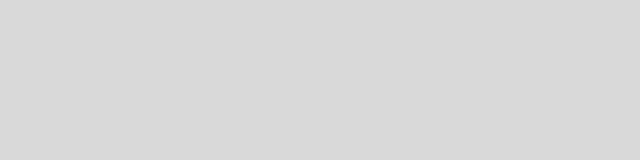
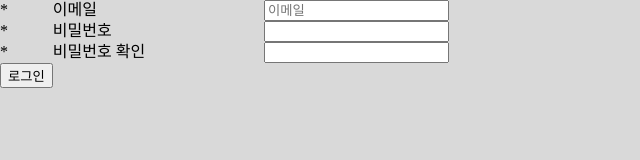
Before and after one commit to googoo81/Hi-FrontEnd-Vanilla, a website: page html/signup.html in a window 1280 px wide. Shown: the whole page, without its empty margins (0-640 px from the left). Drawn offline with nearby package versions, Linux system fonts and the light colour scheme.

Commit message:
addd email and password accord check box

```diff
--- a/html/signup.html
+++ b/html/signup.html
@@ -34,7 +34,7 @@
     <meta property="og:image:height" content="630" />
 
     <!-- Favicon -->
-    <link rel="icon" href="./images/HI_Logo_icon.png" />
+    <link rel="icon" href="../images/HI_Logo_icon.png" />
     <!--브라우저 스타일 초기화-->
     <link rel="stylesheet" href="https://cdn.jsdelivr.net/npm/reset-css@5.0.1/reset.min.css" />
     <!--Google Fonts - 나눔고딕-->
@@ -44,12 +44,35 @@
     <link rel="stylesheet" href="https://fonts.googleapis.com/icon?family=Material+Icons" />
 
     <link rel="stylesheet" href="../css/signup.css" />
+    <script defer src="../js/signup.js"></script>
 </head>
 <body>
 
-    <section>
-
-    </section>
+    <table>
+        <tr>
+            <td>*</td>
+            <td>이메일</td>
+            <td class="input-text">
+                <!-- <label for="id">@gsm.hs.kr</label> -->
+                <input id="id" type="text" maxlength="6" placeholder="이메일" />
+            </td>
+        </tr>
+        <tr >
+            <td>*</td>
+            <td>비밀번호</td>
+            <td><input type="password" name="userPW" id="pw" onchange="check_pw()"></td>
+        </tr>
+        <tr>
+            <td width="5%">*</td>
+            <td width="20%">비밀번호 확인</td>
+            <td><input type="password" name="userPW2" id="pw2" onchange="check_pw()">&nbsp;<span id="check"></span></td>
+        </tr>
+        <tr><td>
+        <a href="void:javascript(0)">
+            <button OnClick = "javascript:GoToEnroll()">로그인</button>
+        </a>
+        </tr></td>
+    </table>
 
 </body>
 </html>
--- /dev/null
+++ b/js/signup.js
@@ -0,0 +1,62 @@
+/* Id type */
+function CheckId(str)
+{
+	var reg_id = /[s][0-9][0-9][0][0-9][0-9]/;
+    if(!reg_id.test(str)) {
+        return false;
+    }
+    else {
+        return true;
+    }
+}
+
+function GoToEnroll()
+{
+
+	var obId = document.getElementById("id");
+	if (!obId.value) {
+		alert("아이디을 입력해주십시오.");
+		obId.focus();
+		return;
+	}
+	else {
+		if(!CheckId(obId.value)){
+			alert("아이디 형식이 잘못되었습니다.");
+			obId.focus();
+			return;
+		}
+	}
+}
+
+
+/* Password accord check */
+function check_pw(){
+
+    var pw = document.getElementById('pw').value;
+    var SC = ["!","@","#","$","%", "*"];
+    var check_SC = 0;
+
+    if(pw.length < 6 || pw.length>16){
+        window.alert('비밀번호는 6글자 이상, 16글자 이하만 이용 가능합니다.');
+        document.getElementById('pw').value='';
+    }
+    for(var i=0;i<SC.length;i++){
+        if(pw.indexOf(SC[i]) != -1){
+            check_SC = 1;
+        }
+    }
+    if(check_SC == 0){
+        window.alert('!,@,#,$,%,*의 특수문자가 들어가 있지 않습니다.')
+        document.getElementById('pw').value='';
+    }
+    if(document.getElementById('pw').value !='' && document.getElementById('pw2').value!=''){
+        if(document.getElementById('pw').value==document.getElementById('pw2').value){
+            document.getElementById('check').innerHTML='비밀번호가 일치합니다.'
+            document.getElementById('check').style.color='blue';
+        }
+        else{
+            document.getElementById('check').innerHTML='비밀번호가 일치하지 않습니다.';
+            document.getElementById('check').style.color='red';
+        }
+    }
+}
```
